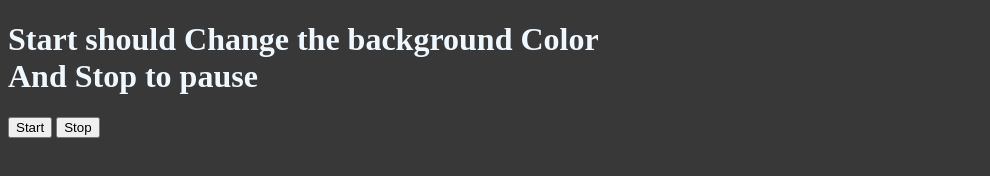
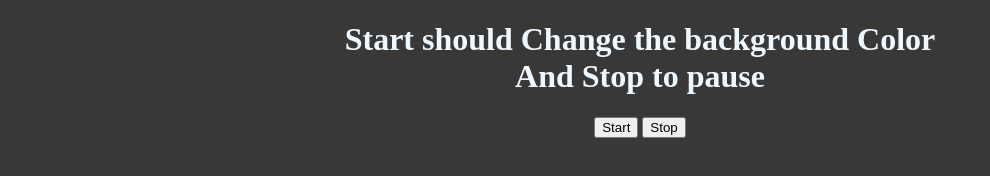
Before and after one commit to 1408Keshu/30-days-of-js, a plain HTML site: page project-5_UnlimitedColors/index.html in a window 1280 px wide. Shown: the whole page, without its empty margins (0-990 px from the left). Drawn offline with Linux system fonts and the light colour scheme.

Commit message:
some changes in project 5

```diff
--- a/project-5_UnlimitedColors/index.html
+++ b/project-5_UnlimitedColors/index.html
@@ -5,7 +5,7 @@
     <meta name="viewport" content="width=device-width, initial-scale=1.0">
     <title>Project 6 |Unlimited Colors</title>
 </head>
-<body style="color: aliceblue;background-color: rgb(56, 56, 56);">
+<body style="color: aliceblue;background-color: rgb(56, 56, 56); text-align: center;">
     <h1>Start should Change the background Color <br> And Stop to pause</h1>
     <button id="start">Start</button>
     <button id="stop">Stop</button>
```
